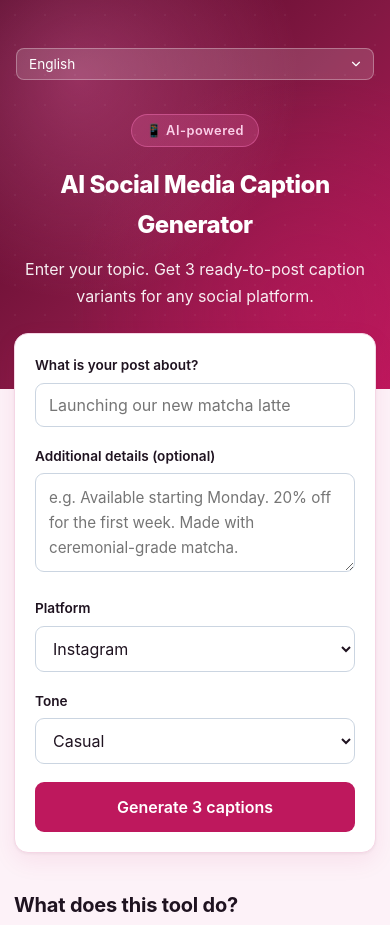
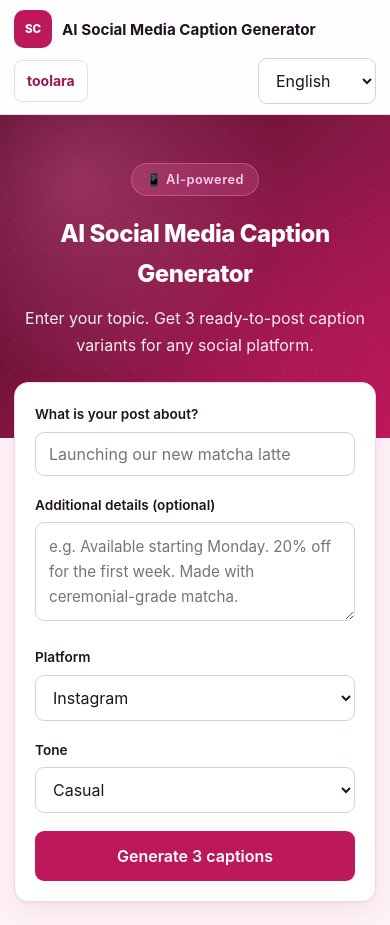
Before and after one commit to lvyafei2026-coder/ai-social-caption-generator, a website: page public/index.html in a window 390 px wide. Shown: the top 925 px of the page. Drawn offline with Linux system fonts and the light colour scheme.

Commit message:
Add Toolara site navigation

```diff
--- a/public/css/style.css
+++ b/public/css/style.css
@@ -107,3 +107,19 @@ li { margin-bottom: 8px; line-height: 1.65; }
   .card { padding: 20px; }
   .row { flex-direction: column; gap: 0; }
 }
+/* Toolara site navigation */
+.site-header { position: relative; z-index: 10; background: rgba(255,255,255,0.96); border-bottom: 1px solid var(--border, #e2e8f0); }
+.site-header-inner { max-width: 1120px; min-height: 68px; margin: 0 auto; padding: 10px 20px; display: flex; align-items: center; justify-content: space-between; gap: 20px; }
+.site-brand { min-width: 0; display: flex; align-items: center; gap: 10px; color: var(--text, #0f1c2e); text-decoration: none; font-weight: 700; }
+.site-brand-mark { width: 38px; height: 38px; flex: 0 0 38px; display: grid; place-items: center; border-radius: 10px; background: var(--accent, #2563eb); color: #fff; font-size: 0.72rem; font-weight: 800; }
+.site-brand-name { font-size: 0.95rem; line-height: 1.25; }
+.site-nav { display: flex; align-items: center; gap: 10px; }
+.site-nav-link { padding: 8px 12px; border: 1px solid var(--border, #e2e8f0); border-radius: 8px; background: #fff; color: var(--accent-dark, var(--accent, #1d4ed8)); text-decoration: none; white-space: nowrap; font-size: 0.875rem; font-weight: 650; transition: background 0.15s, border-color 0.15s; }
+.site-nav-link:hover { background: var(--bg, #f8fafc); border-color: var(--accent, #2563eb); }
+.site-nav select { width: auto; min-width: 120px; margin: 0; }
+@media (max-width: 560px) {
+  .site-header-inner { min-height: 0; padding: 10px 14px; flex-wrap: wrap; gap: 10px; }
+  .site-brand { flex: 1 1 100%; }
+  .site-nav { width: 100%; justify-content: space-between; gap: 8px; }
+  .site-nav select { min-width: 118px; }
+}
--- a/public/index.html
+++ b/public/index.html
@@ -35,14 +35,14 @@
 <link rel="stylesheet" href="/css/style.css">
 </head>
 <body>
+<header class="site-header"><div class="site-header-inner"><a class="site-brand" href="/" aria-label="ai-social-caption-generator"><span class="site-brand-mark" aria-hidden="true">SC</span><span class="site-brand-name" data-i18n="title"></span></a><nav class="site-nav" aria-label="Site navigation"><a class="site-nav-link" href="https://toolara.dev/">toolara</a><select id="langSelect" onchange="setLang(this.value)" aria-label="Language">
+      <option value="en">English</option>
+      <option value="zh">简体中文</option>
+    </select></nav></div></header>
+
 
 <header class="hero">
-  <div class="lang-switch">
-    <select id="langSelect" onchange="setLang(this.value)" aria-label="Language">
-      <option value="en">English</option>
-      <option value="zh">简体中文</option>
-    </select>
-  </div>
+
   <div class="hero-inner">
     <div class="hero-badge">📱 AI-powered</div>
     <h1 data-i18n="title">AI Social Media Caption Generator</h1>
```
